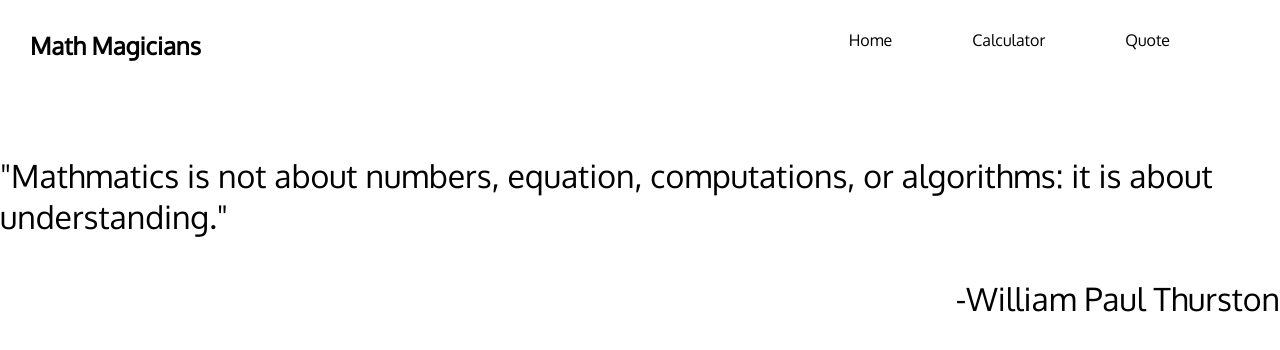
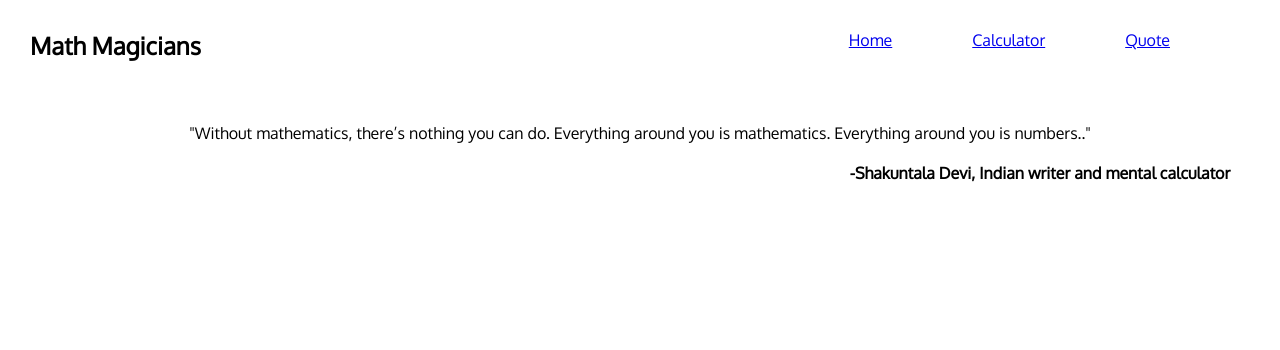
Before and after one commit to developerwaleed/Math-Magicians, a React (Create React App) app: page /Math-Magicians/quote in a window 1280 px wide. Shown: the top 350 px of the page. Built offline with nearby package versions, Linux system fonts and the light colour scheme.

Commit message:
Finalized the Quote page

```diff
--- a/src/components/NavBar/NavBar.js
+++ b/src/components/NavBar/NavBar.js
@@ -1,4 +1,5 @@
 import React from 'react';
+import { Link } from 'react-router-dom';
 // eslint-disable-next-line no-unused-vars
 import style from './NavBar.module.css';
 
@@ -6,9 +7,15 @@ const Navbar = () => (
   <nav>
     <h1>Math Magicians</h1>
     <ul className={style.navItems}>
-      <li>Home</li>
-      <li>Calculator</li>
-      <li>Quote</li>
+      <li>
+        <Link to="/Math-magicians/">Home</Link>
+      </li>
+      <li>
+        <Link to="/Math-magicians/calculator">Calculator</Link>
+      </li>
+      <li>
+        <Link to="/Math-magicians/quote">Quote</Link>
+      </li>
     </ul>
   </nav>
 );
--- a/src/components/Quote/Quote.js
+++ b/src/components/Quote/Quote.js
@@ -4,11 +4,11 @@ import styles from './Quote.module.css';
 const Quote = () => (
   <div className={styles.quote}>
     <div className={styles['quote-text']}>
-      &quot;Mathmatics is not about numbers, equation, computations, or
-      algorithms: it is about understanding.&quot;
+      &quot;Without mathematics, there’s nothing you can do. Everything around
+      you is mathematics. Everything around you is numbers..&quot;
     </div>
     <br />
-    <span>-William Paul Thurston</span>
+    <span>-Shakuntala Devi, Indian writer and mental calculator</span>
   </div>
 );
 
--- a/src/components/Quote/Quote.module.css
+++ b/src/components/Quote/Quote.module.css
@@ -1,8 +1,9 @@
 .quote {
+  text-align: center;
   margin-top: 2em;
-  font-size: 2em;
 }
 
 .quote span {
-  float: right;
+  padding-left: 50rem;
+  font-weight: bold;
 }
```
